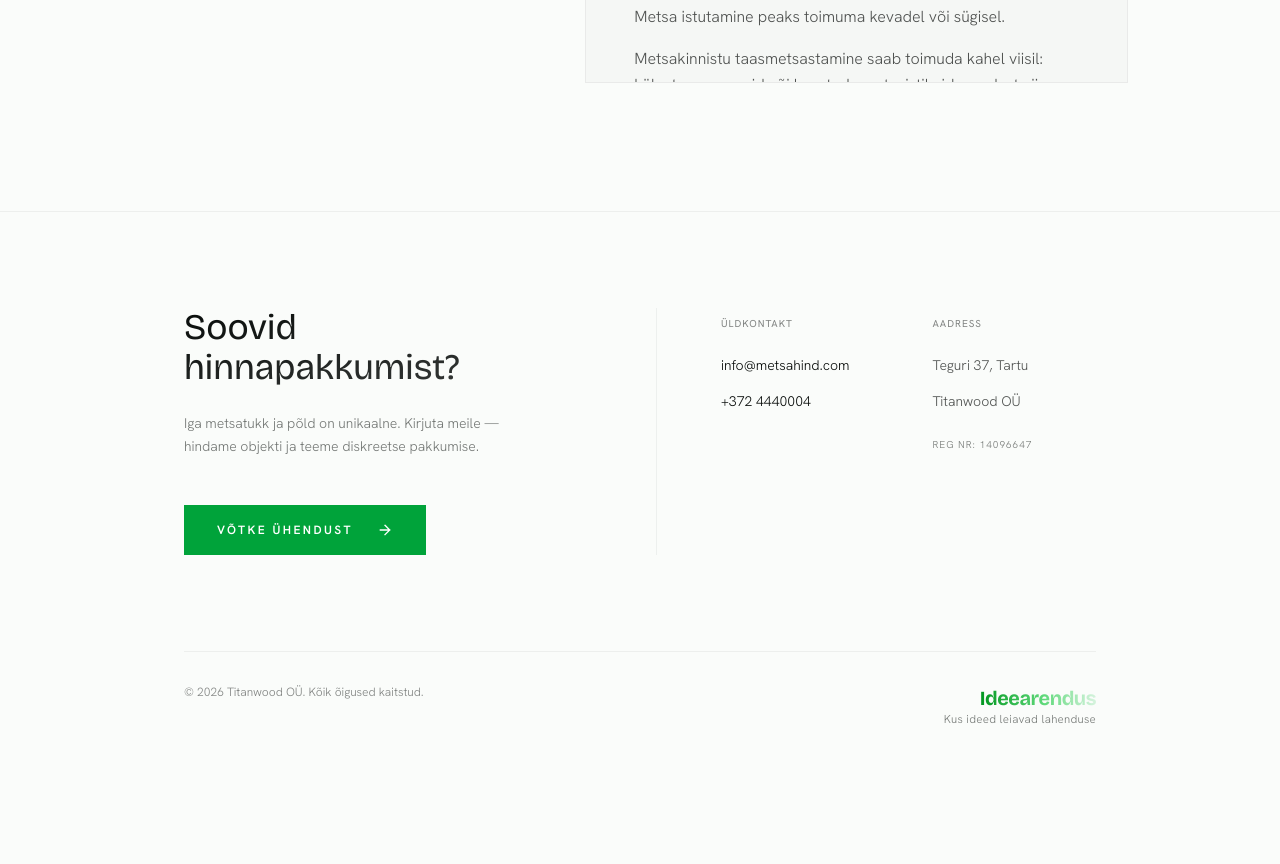
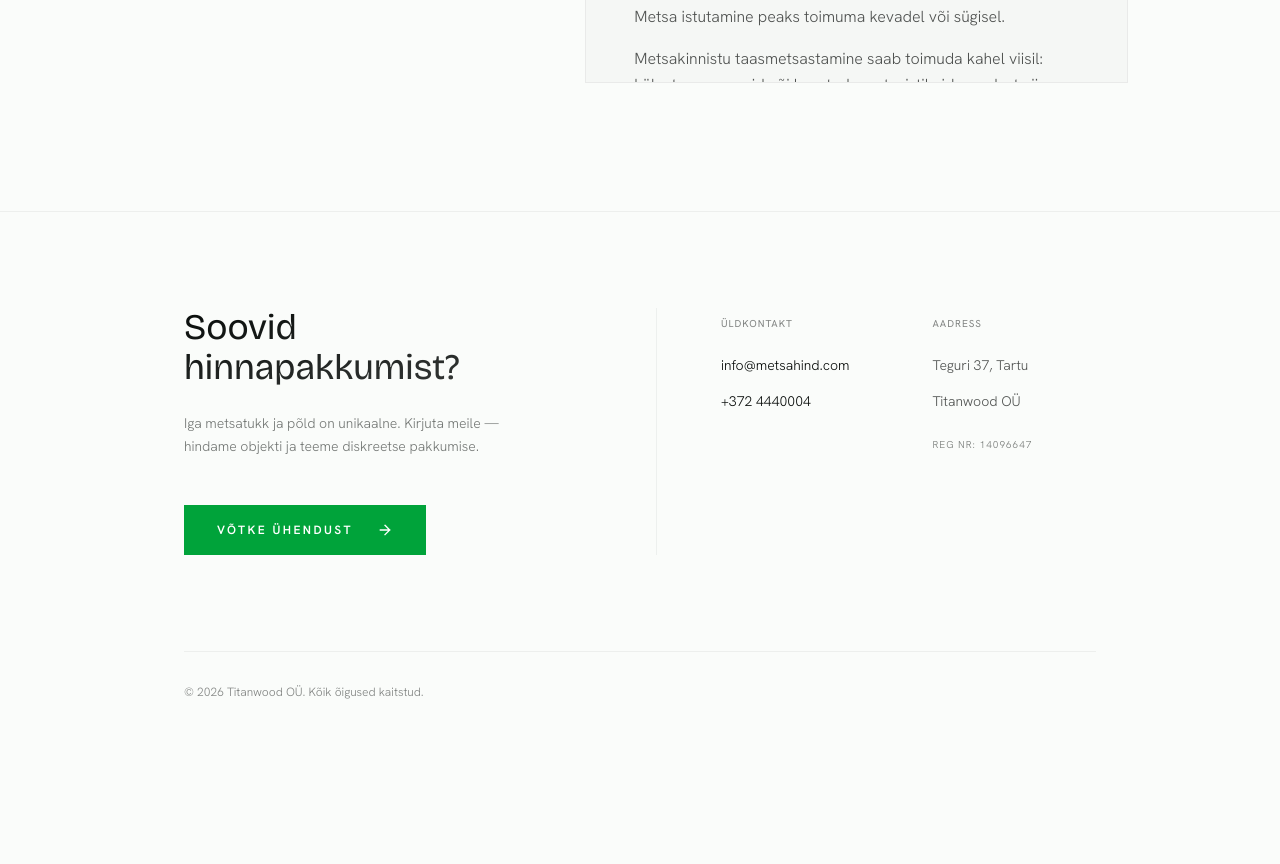
Before and after one commit to taavitamm8888/metsahind, a plain HTML site: page index.html in a window 1280 px wide. Shown: the part 5966-6830 px from the top of the page. After the commit the page ends 6804 px from the top, so only its background shows below. Drawn offline with nearby package versions, Linux system fonts and the light colour scheme.

Commit message:
Ideearenduse krediit jalusest maha
Co-Authored-By: Claude Fable 5 <noreply@anthropic.com>

```diff
--- a/index.html
+++ b/index.html
@@ -915,13 +915,7 @@
 
             <span class="self-start">&copy; 2026 Titanwood OÜ. Kõik õigused kaitstud.</span>
 
-            <a href="https://ideearendus.ee" target="_blank" rel="noopener" class="footer-credit group inline-flex flex-col items-end leading-tight text-right no-underline">
 
-                <span class="footer-credit-name font-serif font-bold text-xl tracking-tight">Ideearendus</span>
-
-                <span class="footer-credit-sub text-[0.72rem] tracking-wide text-brand-dark/55">Kus ideed leiavad lahenduse</span>
-
-            </a>
 
         </div>
 
```
Also changed, not shown: kontakt/index.html (+0 -6 lines), metsa-hind/index.html (+0 -6 lines), metsa-majandamine/index.html (+0 -6 lines), metsa-muuk/index.html (+0 -6 lines), metsa-ulestootamine/index.html (+0 -6 lines), metsasonastik/index.html (+0 -6 lines), pollumaa-muuk/index.html (+0 -6 lines), raieoigus/index.html (+0 -6 lines), teadmised/index.html (+0 -6 lines), templates/metsahind/assets/style.css.
